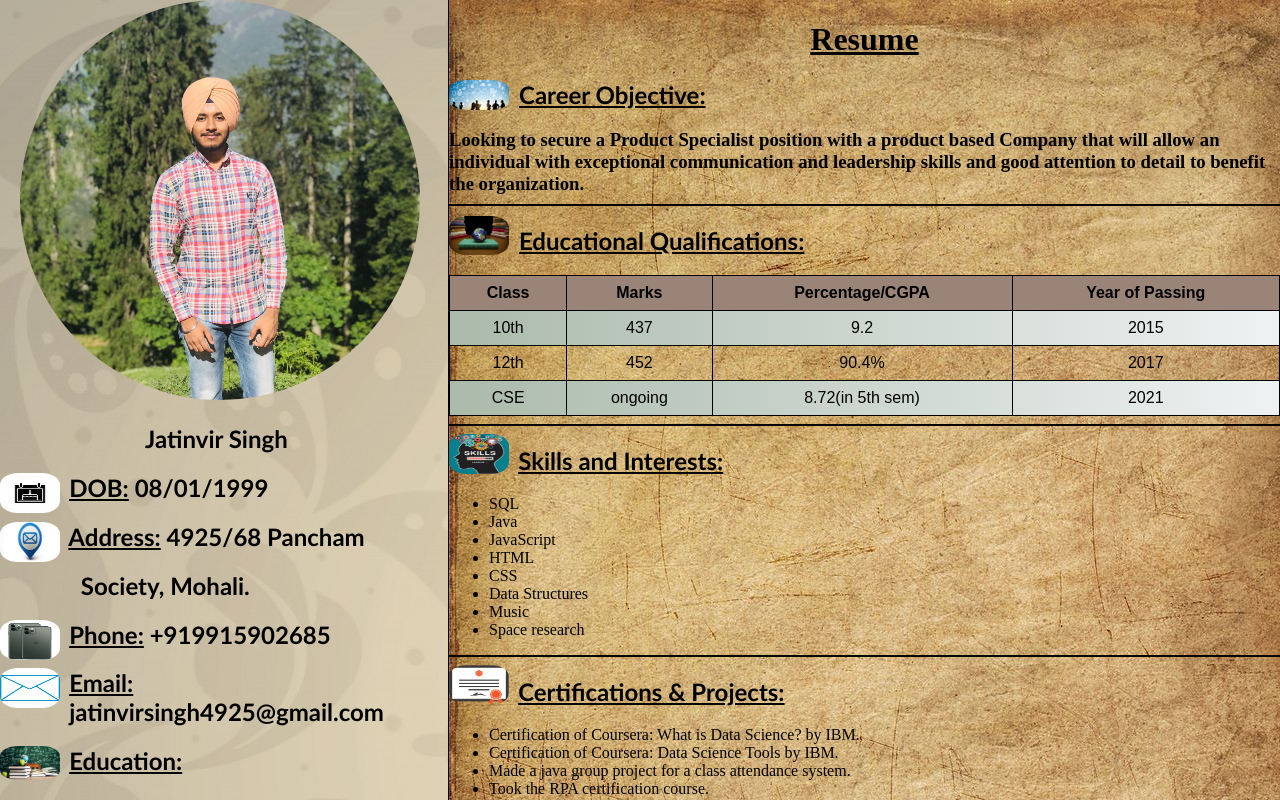
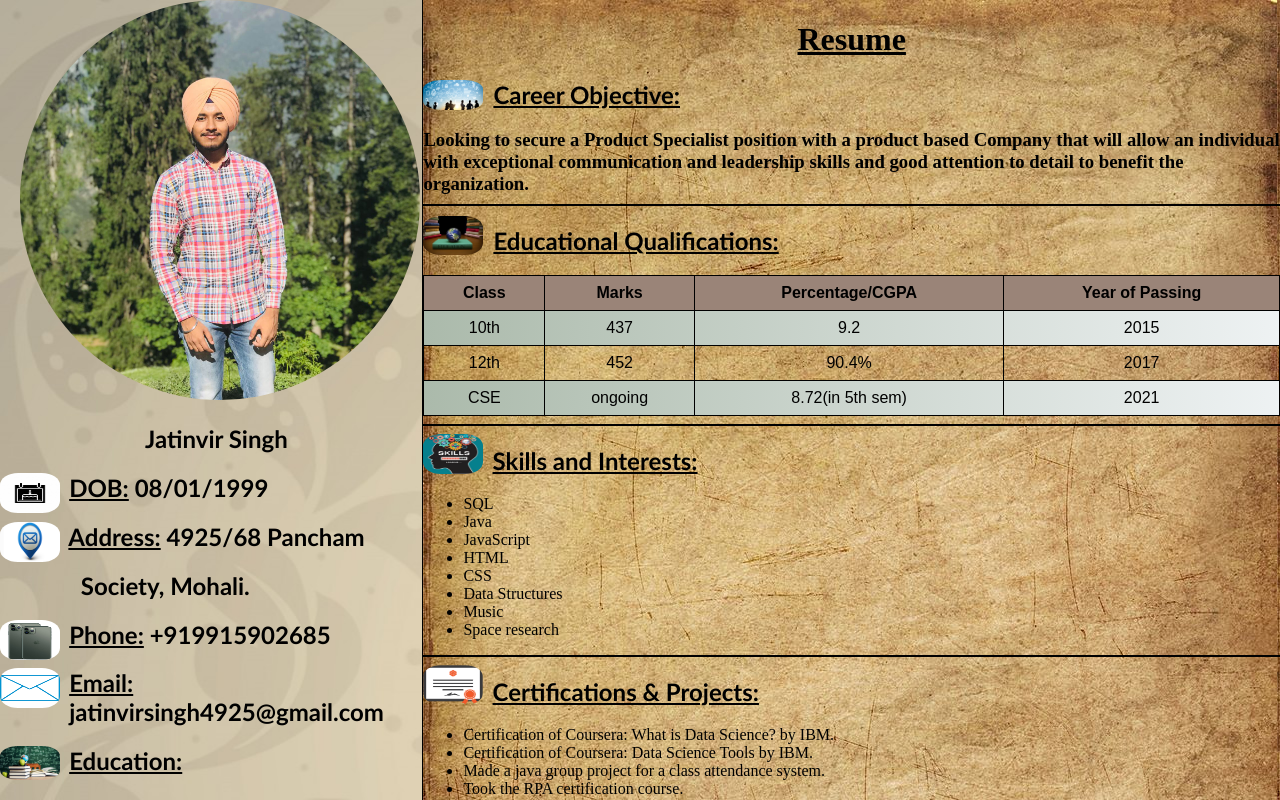
Before and after one commit to robinjatin/resume, a plain HTML site: page index.html in a window 1280 px wide. Drawn offline with Linux system fonts and the light colour scheme.

Commit message:
Update resume.css

```diff
--- a/resume.css
+++ b/resume.css
@@ -74,7 +74,7 @@ left:0;
   border-left: 1px solid black;
   height: 1215px;
   position:absolute;
-  left: 35%;
+  left: 33%;
   top:0;
   background-image: url("a75e2cff4703251acdc4eda9e0f36fba.jpg");
 }
```
